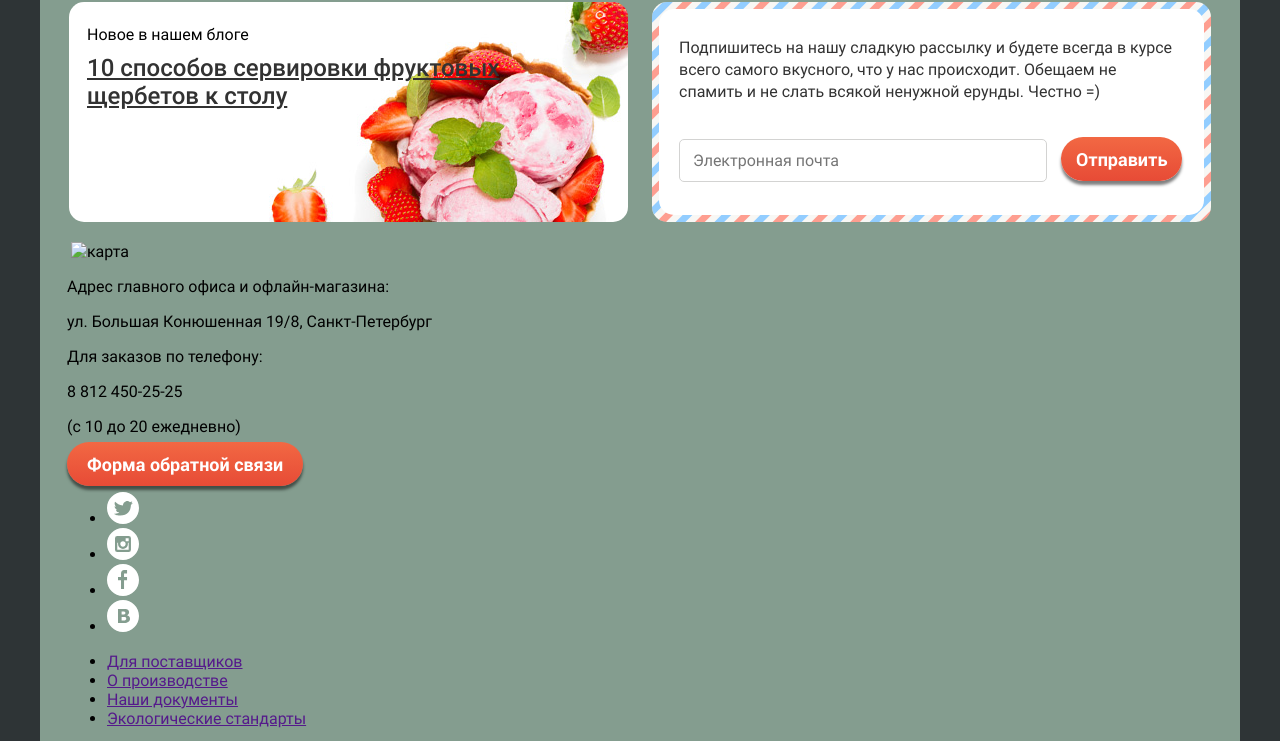
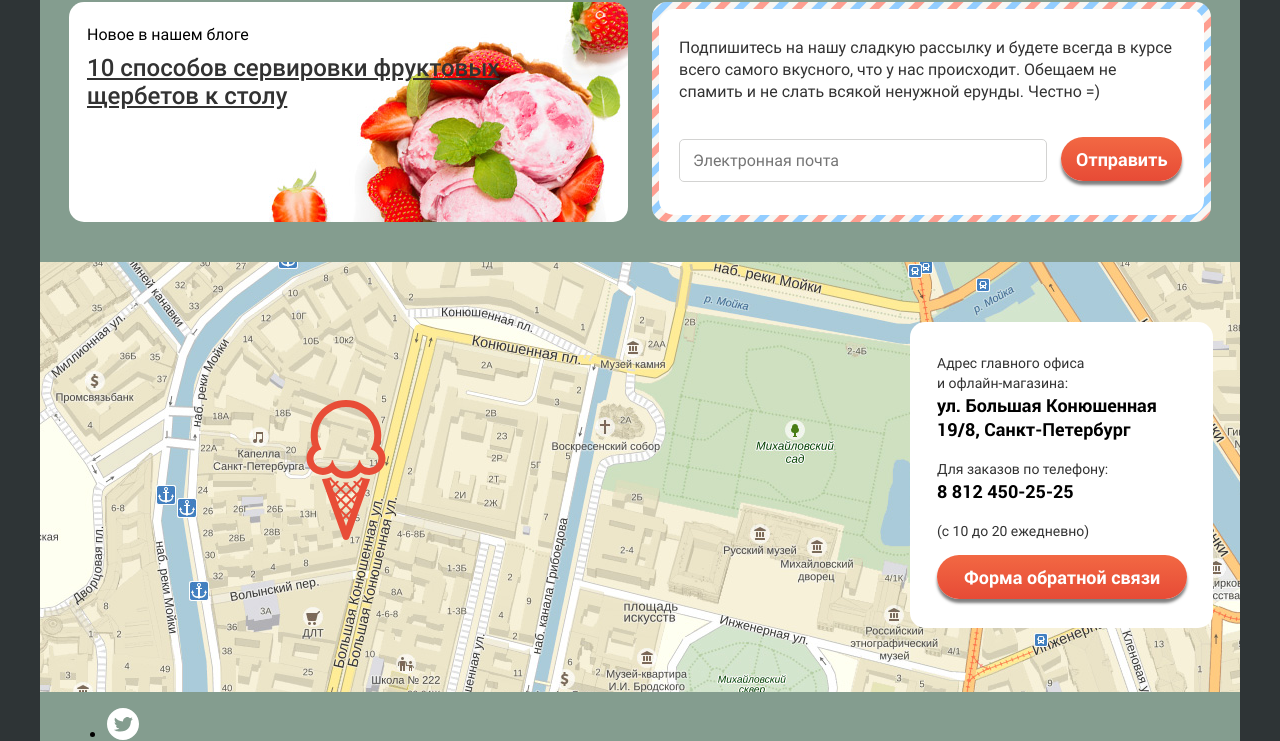
Before and after one commit to forskillzor/glacy, a plain HTML site: page index.html in a window 1280 px wide. Shown: the part 1622-2363 px from the top of the page. Drawn offline with Linux system fonts and the light colour scheme.

Commit message:
+ статичная карта с информацией

```diff
--- a/css/style.css
+++ b/css/style.css
@@ -368,6 +368,7 @@ body{
 		display: flex;
 		margin-left:-10px;
 		margin-right:-10px;
+		margin-bottom: 20px;
 	}
 	.info__card{
 		box-sizing:border-box;
@@ -437,3 +438,55 @@ body{
 					margin-left:10px;
 					padding:10px 15px;
 				}
+			.map-section{
+				box-sizing:border-box;
+				position: relative;
+				margin-left:-27px;
+				margin-right:-27px;
+				height: 430px;
+				overflow: hidden;
+			}
+				.map-section .map{
+					position: absolute;
+					height:auto;
+					top:-94px;
+					left:-19px;
+				}
+				.map-section .pin{
+					position: absolute;
+					bottom:152px;
+					left:266px;
+					z-index:2;
+				}
+
+				.map-info-block{
+					position: absolute;
+					box-sizing:border-box;
+					width:303px;
+					height:306px;
+					background-color:#fff;
+					border-radius:15px;
+					top:60px;
+					right:27px;
+					padding:17px 27px;
+
+				}
+				.map-info-block p.small{
+					font-family:"Roboto Regular";
+					font-size:14px;
+					line-height:20px;
+					color:#323232;
+					margin-bottom:0px;
+					/*position: absolute;*/
+				}
+				.map-info-block p.big{
+					font-family:"Roboto Bold";
+					font-size:18px;
+					margin-top:0px;
+					/*position: absolute;*/
+				}
+				.map-info-block .btn{
+					position: absolute;
+					margin-top:14px;
+					padding:10px 27px;
+				}
--- a/index.html
+++ b/index.html
@@ -157,10 +157,10 @@
     </div><!-- /.info -->
 
     <div class="map-section">
-      <img src="" alt="" class="pin">
-      <img src="" alt="карта" class="map">
+      <img src="svg/pin.svg" alt="" class="pin">
+      <img src="img/map.jpg" alt="карта" class="map">
       <div class="map-info-block">
-        <p class="small">Адрес главного офиса и офлайн-магазина:</p>
+        <p class="small">Адрес главного офиса<br> и офлайн-магазина:</p>
         <p class="big">ул. Большая Конюшенная 19/8, Санкт-Петербург</p>
         <p class="small">Для заказов по телефону:</p>
         <p class="big">8 812 450-25-25</p>
```
